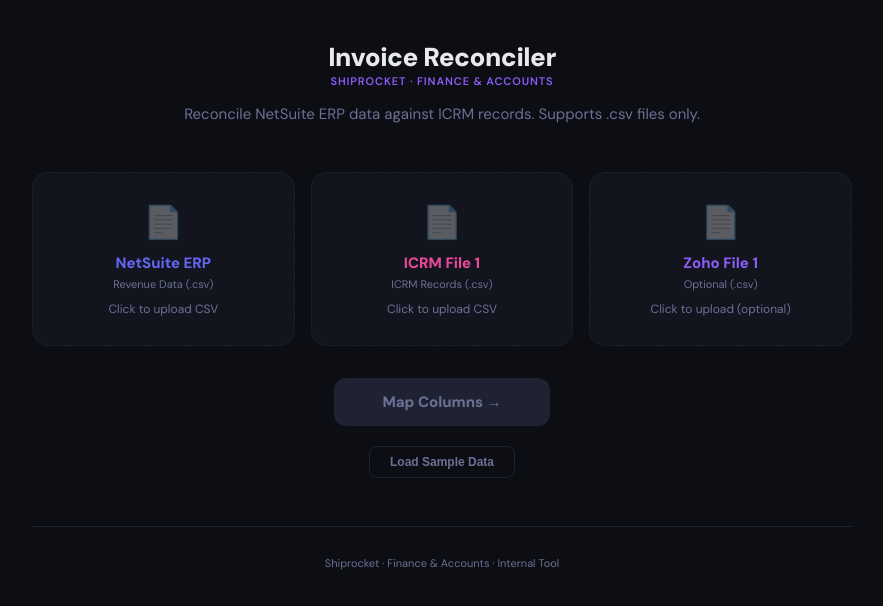
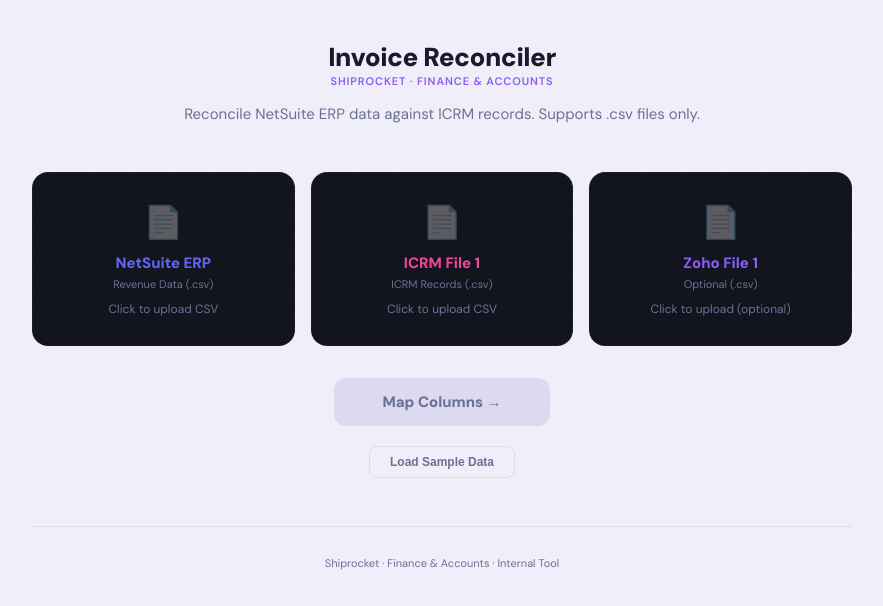
Before and after one commit to chanderkapoor61-jpg/invoice-reconciler, a React (Vite) app: page / in a window 1280 px wide. Shown: the top 606 px of the page, without its empty margins (198-1081 px from the left). Built offline with nearby package versions, Linux system fonts and the light colour scheme.

Commit message:
Update App.jsx

```diff
--- a/src/App.jsx
+++ b/src/App.jsx
@@ -559,7 +559,7 @@
 
   const css = `
     @import url('https://fonts.googleapis.com/css2?family=DM+Sans:wght@400;500;600;700;800;900&family=JetBrains+Mono:wght@400;600;700&display=swap');
-    :root { --bg: #0c0e14; --card: #13151e; --card-hover: #1a1d2a; --border: #1f2233; --text: #e8e9ed; --text-muted: #6b7194; --font-display: 'DM Sans', sans-serif; --font-body: 'DM Sans', sans-serif; --font-mono: 'JetBrains Mono', monospace; }
+    :root { --bg: #f0eef8; --card: #ffffff; --card-hover: #f5f3fc; --border: #ddd9f0; --text: #1a1a2e; --text-muted: #6b7194; --font-display: 'DM Sans', sans-serif; --font-body: 'DM Sans', sans-serif; --font-mono: 'JetBrains Mono', monospace; }
     * { margin: 0; padding: 0; box-sizing: border-box; } body { background: var(--bg); color: var(--text); font-family: var(--font-body); }
     ::selection { background: #6366f140; } ::-webkit-scrollbar { width: 6px; height: 6px; } ::-webkit-scrollbar-track { background: transparent; } ::-webkit-scrollbar-thumb { background: #2a2d40; border-radius: 3px; }
     input[type="file"] { display: none; }
@@ -596,14 +596,14 @@
               { ref: icrm2Ref, raw: icrm2Raw, data: icrm2Data, color: "#8b5cf6", label: "Zoho File 1", sub: "Optional (.csv)", accept: ".csv", handler: handleSmartFile(setIcrm2Raw, setIcrm2Headers, setIcrm2Data, setIcrm2Map, "icrm2"), uploadLabel: "Click to upload (optional)", loadingKey: "icrm2" }
             ].map((src, i) => (
               <div key={i} className={`fade-in stagger-${i + 1}`} onClick={() => !src.raw && src.ref.current?.click()}
-                style={{ background: "var(--card)", borderRadius: 16, padding: 28, border: `1.5px dashed ${src.raw ? src.color : "var(--border)"}`, cursor: src.raw ? "default" : "pointer", textAlign: "center", transition: "all .25s", position: "relative", overflow: "hidden" }}>
+                style={{ background: "#13151e", borderRadius: 16, padding: 28, border: `1.5px dashed ${src.raw ? src.color : "#1f2233"}`, cursor: src.raw ? "default" : "pointer", textAlign: "center", transition: "all .25s", position: "relative", overflow: "hidden" }}>
                 {src.raw && <div style={{ position: "absolute", top: 0, left: 0, right: 0, height: 3, background: `linear-gradient(90deg, ${src.color}, ${src.color}88)` }} />}
                 <input type="file" ref={src.ref} accept={src.accept} onChange={src.handler} />
                 <div style={{ fontSize: 32, marginBottom: 10, opacity: src.raw ? 1 : 0.3 }}>{src.raw ? "✓" : "📄"}</div>
                 <div style={{ fontFamily: "var(--font-display)", fontWeight: 800, fontSize: 15, color: src.color, marginBottom: 4 }}>{src.label}</div>
-                <div style={{ fontSize: 11, color: "var(--text-muted)", marginBottom: 10 }}>{src.sub}</div>
-                {src.raw ? (<div><div style={{ fontFamily: "var(--font-mono)", fontSize: 11, color: "var(--text)", marginBottom: 4, wordBreak: "break-all" }}>{src.raw}</div><div style={{ fontSize: 11, color: "var(--text-muted)" }}>{loading === src.loadingKey ? "⏳ Parsing..." : `${src.data.length} rows`}</div><button onClick={(e) => { e.stopPropagation(); src.ref.current?.click(); }} style={{ marginTop: 8, padding: "4px 12px", borderRadius: 6, border: `1px solid ${src.color}44`, background: "transparent", color: src.color, fontSize: 10, fontWeight: 600, cursor: "pointer" }}>Replace</button></div>
-                ) : (<div style={{ fontSize: 12, color: "var(--text-muted)" }}>{src.uploadLabel}</div>)}
+                <div style={{ fontSize: 11, color: "#6b7194", marginBottom: 10 }}>{src.sub}</div>
+                {src.raw ? (<div><div style={{ fontFamily: "var(--font-mono)", fontSize: 11, color: "#e8e9ed", marginBottom: 4, wordBreak: "break-all" }}>{src.raw}</div><div style={{ fontSize: 11, color: "#6b7194" }}>{loading === src.loadingKey ? "⏳ Parsing..." : `${src.data.length} rows`}</div><button onClick={(e) => { e.stopPropagation(); src.ref.current?.click(); }} style={{ marginTop: 8, padding: "4px 12px", borderRadius: 6, border: `1px solid ${src.color}44`, background: "transparent", color: src.color, fontSize: 10, fontWeight: 600, cursor: "pointer" }}>Replace</button></div>
+                ) : (<div style={{ fontSize: 12, color: "#6b7194" }}>{src.uploadLabel}</div>)}
               </div>
             ))}
           </div>
```
